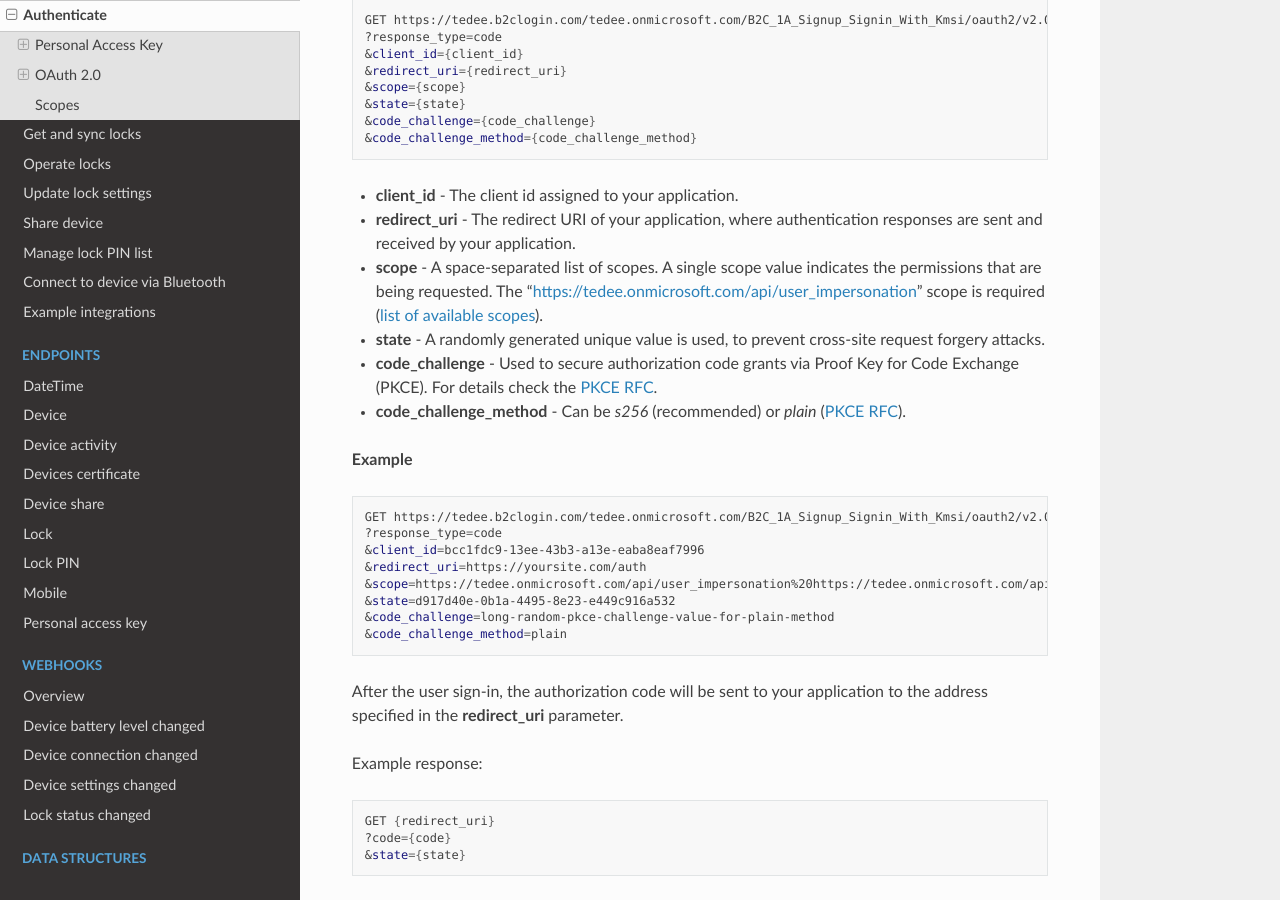
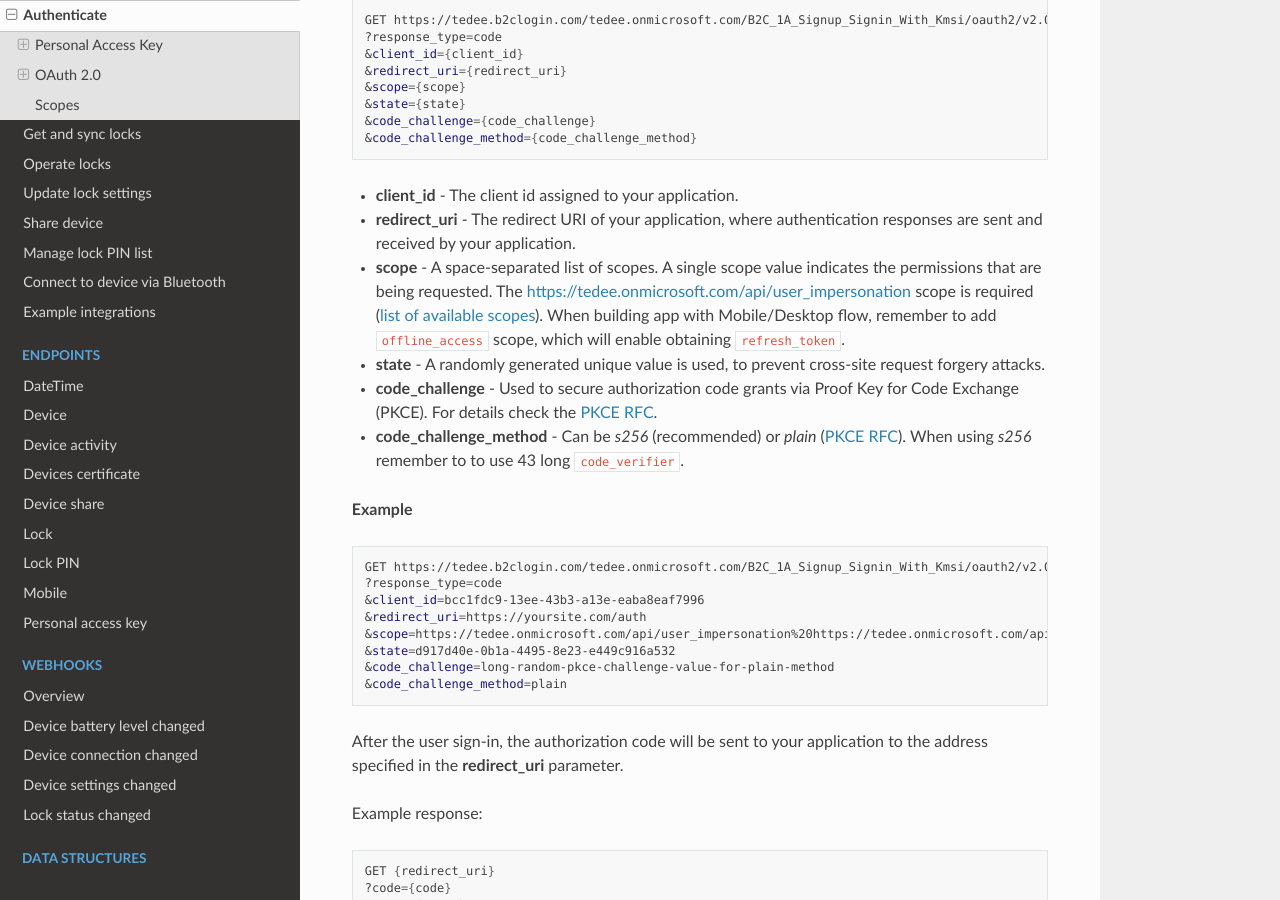
Before and after one commit to tedee-com/tedee-api-doc, a Sphinx documentation site: the page built from docs/source/howtos/authenticate.rst, in a window 1280 px wide and 900 px high, scrolled down 3068 px. Built offline with Sphinx 7.4.7 and the Read the Docs theme 2.0.0, drawn with Linux system fonts in a browser that asks for light colours; pages that are not in the unit, such as notebooks, are missing from menus.

```diff
--- a/docs/source/howtos/authenticate.rst
+++ b/docs/source/howtos/authenticate.rst
@@ -132,10 +132,10 @@ The authorization process begins with the GET request to the authorization endpo
 
 * **client_id** - The client id assigned to your application.
 * **redirect_uri** - The redirect URI of your application, where authentication responses are sent and received by your application.
-* **scope** - A space-separated list of scopes. A single scope value indicates the permissions that are being requested. The "|scopePrefix|user_impersonation" scope is required (:ref:`list of available scopes <list-of-scopes>`).
+* **scope** - A space-separated list of scopes. A single scope value indicates the permissions that are being requested. The |scopePrefix|user_impersonation scope is required (:ref:`list of available scopes <list-of-scopes>`). When building app with Mobile/Desktop flow, remember to add ``offline_access`` scope, which will enable obtaining ``refresh_token``.
 * **state** - A randomly generated unique value is used, to prevent cross-site request forgery attacks.
 * **code_challenge** - Used to secure authorization code grants via Proof Key for Code Exchange (PKCE). For details check the `PKCE RFC <https://datatracker.ietf.org/doc/html/rfc7636>`_.
-* **code_challenge_method** - Can be `s256` (recommended) or `plain` (`PKCE RFC <https://datatracker.ietf.org/doc/html/rfc7636>`_).
+* **code_challenge_method** - Can be `s256` (recommended) or `plain` (`PKCE RFC <https://datatracker.ietf.org/doc/html/rfc7636>`_). When using `s256` remember to to use 43 long ``code_verifier``.
 
 **Example**
 
@@ -145,7 +145,7 @@ The authorization process begins with the GET request to the authorization endpo
     ?response_type=code
     &client_id=bcc1fdc9-13ee-43b3-a13e-eaba8eaf7996
     &redirect_uri=https://yoursite.com/auth
-    &scope=https://tedee.onmicrosoft.com/api/user_impersonation%20https://tedee.onmicrosoft.com/api/Lock.Operate
+    &scope=https://tedee.onmicrosoft.com/api/user_impersonation%20https://tedee.onmicrosoft.com/api/Lock.Operate%20offline_access
     &state=d917d40e-0b1a-4495-8e23-e449c916a532
     &code_challenge=long-random-pkce-challenge-value-for-plain-method
     &code_challenge_method=plain
```
